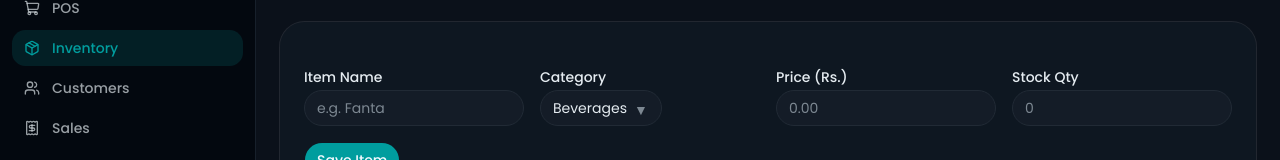
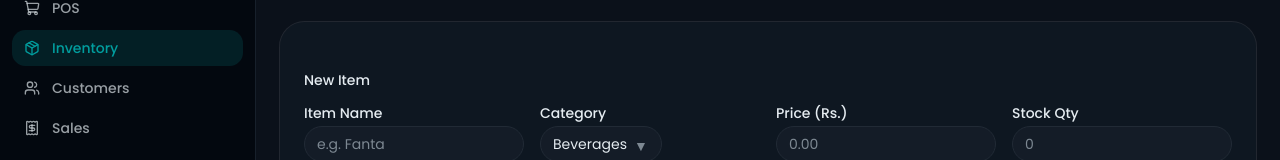
Before and after one commit to azeef-dev/nexa-pos, a Next.js app: page /provider/inventory in a window 1280 px wide. Both pictures are taken after a click on the button "Add Item". Shown: the part 126-286 px from the top of the page. Built offline with nearby package versions, Linux system fonts and the light colour scheme; no server answers; some icons are missing.

Commit message:
polish(ui): distinguish edit vs add item form heading and button label

```diff
--- a/src/app/(dashboard)/provider/inventory/page.js
+++ b/src/app/(dashboard)/provider/inventory/page.js
@@ -113,6 +113,9 @@
             {showForm && (
                 <Card className="mb-6 border-border/60">
                     <CardContent className="p-6">
+                        <p className="mb-4 text-sm font-medium text-foreground">
+                            {editingId ? "Edit Item" : "New Item"}
+                        </p>
                         <form onSubmit={handleSubmit(onSubmit)} className="grid gap-4 sm:grid-cols-4">
                             <div className="flex flex-col gap-1.5">
                                 <Label htmlFor="name">Item Name</Label>
@@ -152,7 +155,7 @@
                             </div>
                             <div className="sm:col-span-4">
                                 <Button type="submit" disabled={isSubmitting}>
-                                    {isSubmitting ? "Adding..." : "Save Item"}
+                                    {isSubmitting ? "Saving..." : editingId ? "Update Item" : "Save Item"}
                                 </Button>
                             </div>
                         </form>
```
